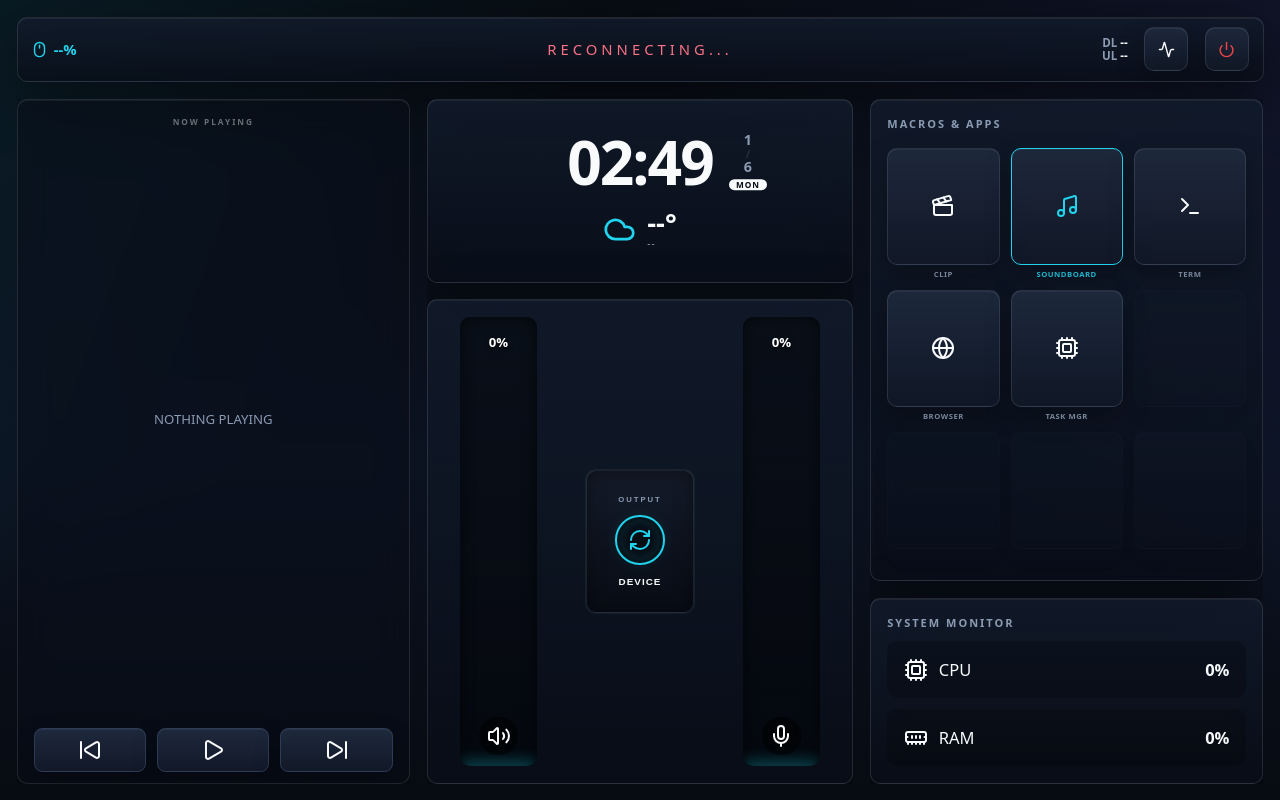
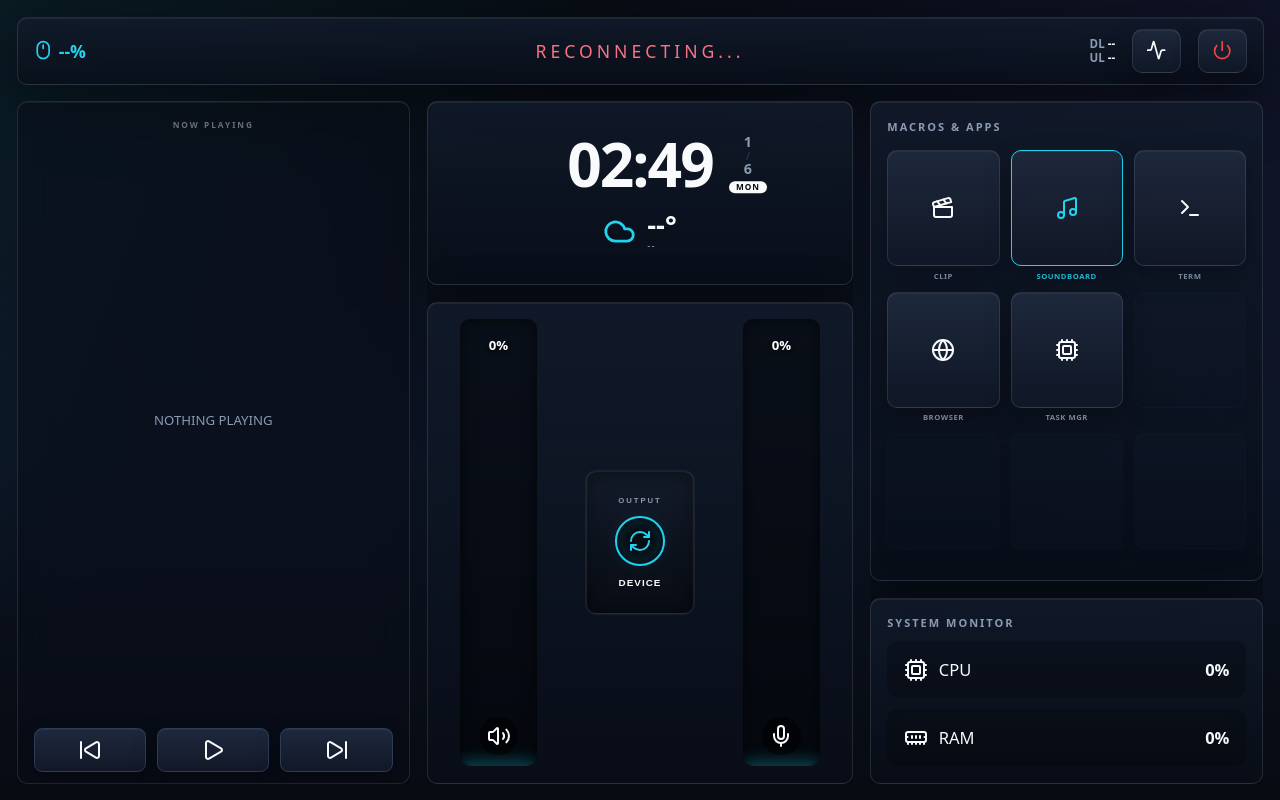
Before and after one commit to Liburn-Bajraktari/Touch-Dashboard, a website: page templates/index.html in a window 1280 px wide. Drawn offline with nearby package versions, Linux system fonts and the light colour scheme; files whose address does not match are found by name.

Commit message:
style: update top bar and button dimensions for improved layout consistency

```diff
--- a/templates/index.html
+++ b/templates/index.html
@@ -53,10 +53,10 @@
             -webkit-backdrop-filter: blur(18px) saturate(1.15);
         }
 
-        .top-bar { display: grid; grid-template-columns: 1.2fr 1.3fr 1.2fr; gap: var(--gap); align-items: center; padding: 0.9rem 1.25rem; flex: 0 0 4rem; }
+        .top-bar { display: grid; grid-template-columns: 1.2fr 1.3fr 1.2fr; gap: var(--gap); align-items: center; padding: 1rem 1.4rem; flex: 0 0 4.8rem; }
         .section { display: flex; align-items: center; gap: var(--gap); }
-        .batt { color: var(--accent); font-weight: 700; font-size: 1.35rem; display: flex; align-items: center; gap: 0.5rem;}
-        .top-bar .lucide { width: 1.55rem; height: 1.55rem; }
+        .batt { color: var(--accent); font-weight: 700; font-size: 1.6rem; display: flex; align-items: center; gap: 0.5rem;}
+        .top-bar .lucide { width: 1.85rem; height: 1.85rem; }
         .speed-data { text-align: right; font-size: 1.05rem; color: var(--text-muted); line-height: 1.15; font-weight: 600;}
         .speed-data span { color: var(--text-main); font-weight: 600; }
 
@@ -88,7 +88,7 @@
         }
         #btn-macro-sp:active { transform: scale(1); border-radius: 1rem; }
         .btn.muted { background: linear-gradient(180deg, #fb7185, #e11d48); box-shadow: 0 0 22px var(--danger-glow); color: #18040a; border-color: transparent; }
-        .btn-top { width: 4rem; height: 3.5rem; }
+        .btn-top { width: 4.5rem; height: 3.8rem; }
         .btn-row { display: grid; grid-template-columns: repeat(4, 1fr); gap: 1rem; flex: 0 0 5rem; }
         .btn-grid { display: grid; grid-template-columns: repeat(auto-fill, minmax(5rem, 1fr)); grid-auto-rows: 5rem; gap: var(--gap); flex: 1; align-content: start;}
 
@@ -385,7 +385,7 @@
                 <i data-lucide="mouse"></i> <span id="mouse-batt">--%</span>
             </div>
         </div>
-        <div class="section" id="top-title" style="justify-content: center; letter-spacing: 4px; font-weight: 500; font-size: 1.35rem; color: var(--text-muted); transition: all 0.3s ease; text-align: center;">COMMAND CENTER</div>
+        <div class="section" id="top-title" style="justify-content: center; letter-spacing: 4px; font-weight: 500; font-size: 1.6rem; color: var(--text-muted); transition: all 0.3s ease; text-align: center;">COMMAND CENTER</div>
         <div class="section" style="justify-content: flex-end;">
             <div class="speed-data" id="speed-out">DL <span id="s-dl">--</span><br>UL <span id="s-ul">--</span></div>
             <button class="btn btn-top" onclick="runSpeedtest()"><i data-lucide="activity"></i></button>
```
